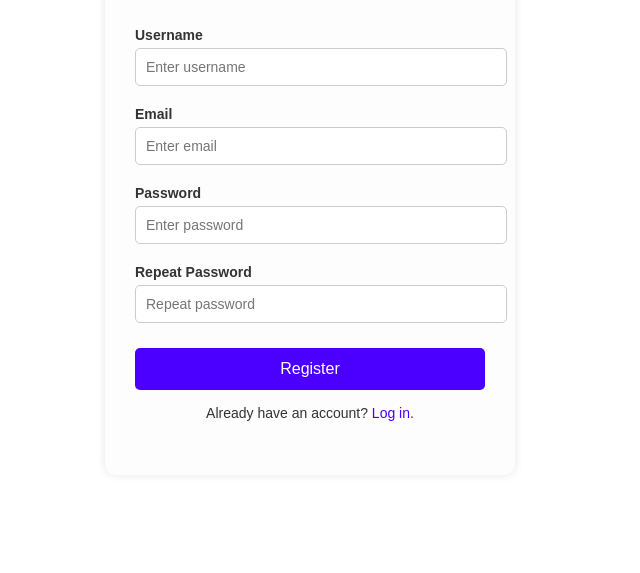
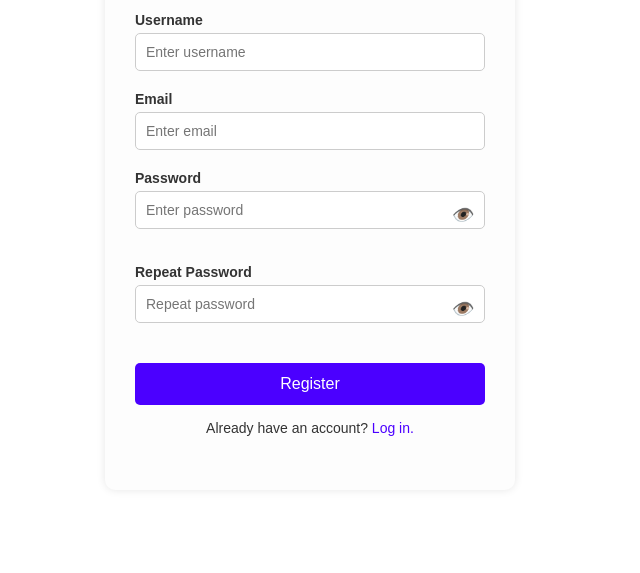
Before and after one commit to ShivamGupta314/Cognizant, a plain HTML site: page Registration_Form/index.html in a window 1280 px wide. Shown: the part 227-800 px from the top of the page, without its empty margins (330-970 px from the left). Drawn offline with nearby package versions, Linux system fonts and the light colour scheme.

Commit message:
Added Password Show/Hide Functionality

```diff
--- a/Registration_Form/index.html
+++ b/Registration_Form/index.html
@@ -11,6 +11,7 @@
 <div class="form-container">
   <h2>Register</h2>
   <p class="subtitle">Kindly fill in this form to register.</p>
+
   <form id="registrationForm">
 
     <label for="name">Username</label>
@@ -20,15 +21,22 @@
     <input type="email" id="email" placeholder="Enter email" required>
 
     <label for="password">Password</label>
-    <input type="password" id="password" placeholder="Enter password" required>
+    <div class="input-group password-group">
+      <input type="password" id="password" placeholder="Enter password" required>
+      <span class="toggle-password" toggle="#password"><i class="eye-icon">👁️</i></span>
+    </div>
 
     <label for="confirmPassword">Repeat Password</label>
-    <input type="password" id="confirmPassword" placeholder="Repeat password" required>
+    <div class="input-group password-group">
+      <input type="password" id="confirmPassword" placeholder="Repeat password" required>
+      <span class="toggle-password" toggle="#confirmPassword"><i class="eye-icon">👁️</i></span>
+    </div>
 
     <button type="submit" id="submitBtn">Register</button>
+
   </form>
 
-  <p class="login-link">Already have an account? <a href="#">Log in</a>.</p>
+  <p class="login-link">Already have an account? <a href="#">Log in.</a></p>
 
   <div id="errorMsg"></div>
 </div>
--- a/Registration_Form/script.js
+++ b/Registration_Form/script.js
@@ -1,5 +1,19 @@
-$(document).ready(function () {
-    $('#registrationForm').on('submit', function (e) {
+$(document).ready(function() {
+
+  // Toggle password visibility
+  $(".toggle-password").click(function() {
+    let input = $($(this).attr("toggle"));
+    if (input.attr("type") === "password") {
+      input.attr("type", "text");
+      $(this).html('<i class="eye-icon">🙈</i>'); // eye close
+    } else {
+      input.attr("type", "password");
+      $(this).html('<i class="eye-icon">👁️</i>'); // eye open
+    }
+  });
+
+  // Registration form validation
+  $('#registrationForm').on('submit', function(e) {
     e.preventDefault();
 
     let name = $('#name').val().trim();
@@ -12,7 +26,7 @@ $(document).ready(function () {
     } else if (!validateEmail(email)) {
       showError('Invalid email format.');
     } else if (!validatePassword(password)) {
-        showError('Password must be at least 6 characters and contain at least 1 uppercase letter, 1 number, and 1 special character.');
+      showError('Password must have 1 uppercase, 1 number, 1 special character, and minimum 6 characters.');
     } else if (password !== confirmPassword) {
       showError('Passwords do not match.');
     } else {
@@ -31,8 +45,8 @@ $(document).ready(function () {
   }
 
   function validatePassword(password) {
-      // Minimum 6 chars, 1 uppercase, 1 digit, 1 special char
-      const pattern = /^(?=.*[A-Z])(?=.*\d)(?=.*[@$!%*?&])[A-Za-z\d@$!%*?&]{6,}$/;
+    var pattern = /^(?=.*[A-Z])(?=.*\d)(?=.*[@$!%*?&])[A-Za-z\d@$!%*?&]{6,}$/;
     return pattern.test(password);
   }
+
 });
--- a/Registration_Form/style.css
+++ b/Registration_Form/style.css
@@ -1,6 +1,7 @@
+/* === General Page Style === */
 body {
   font-family: 'Poppins', Arial, sans-serif;
-    background: #ffffff; /* Pure white */
+  background: #ffffff;
   height: 100vh;
   margin: 0;
   display: flex;
@@ -8,6 +9,7 @@ body {
   align-items: center;
 }
 
+/* === Form Container === */
 .form-container {
   background: #fdfdfd;
   padding: 40px 30px;
@@ -17,24 +19,29 @@ body {
   text-align: center;
 }
 
+/* === Heading === */
 h2 {
   margin-bottom: 10px;
   font-size: 28px;
   font-weight: bold;
 }
 
+/* === Subtitle text === */
 .subtitle {
   margin-bottom: 20px;
   font-size: 14px;
   color: #555;
 }
 
+/* === Form styling === */
 form {
   display: flex;
   flex-direction: column;
   align-items: flex-start;
+  width: 100%;
 }
 
+/* === Label styling === */
 form label {
   font-weight: bold;
   margin: 10px 0 5px;
@@ -42,21 +49,47 @@ body {
   color: #333;
 }
 
+/* === Input fields === */
 form input {
   width: 100%;
-    padding: 10px;
+  padding: 10px 10px;
+  border-radius: 5px;
   border: 1px solid #ccc;
+  font-size: 14px;
+  margin-bottom: 10px;
+  outline: none;
+  box-sizing: border-box; /* Important: no overflow */
+}
+
+/* === Password Field Container === */
+.input-group {
+  position: relative;
+  width: 100%;
+  margin-bottom: 15px;
+}
+
+/* === Password Input inside Group === */
+.input-group input {
+  width: 100%;
+  padding: 10px 40px 10px 10px; /* space for eye icon */
+  box-sizing: border-box;
   border-radius: 5px;
-    outline: none;
-    margin-bottom: 10px;
+  border: 1px solid #ccc;
   font-size: 14px;
 }
 
-  form input:focus {
-    border-color: #5c6bc0;
-    box-shadow: 0 0 5px rgba(92, 107, 192, 0.4);
+/* === Eye Button (Password Toggle) === */
+.password-group .toggle-password {
+  position: absolute;
+  top: 50%;
+  right: 12px;
+  transform: translateY(-50%);
+  cursor: pointer;
+  font-size: 18px;
+  color: #666;
 }
 
+/* === Register Button === */
 button {
   width: 100%;
   padding: 12px;
@@ -74,6 +107,7 @@ body {
   background-color: #3600b3;
 }
 
+/* === Login Link === */
 .login-link {
   margin-top: 15px;
   font-size: 14px;
@@ -89,6 +123,7 @@ body {
   text-decoration: underline;
 }
 
+/* === Error Message Styling === */
 #errorMsg {
   color: red;
   margin-top: 10px;
```
Lines whose indentation alone changed are shown as unchanged.
